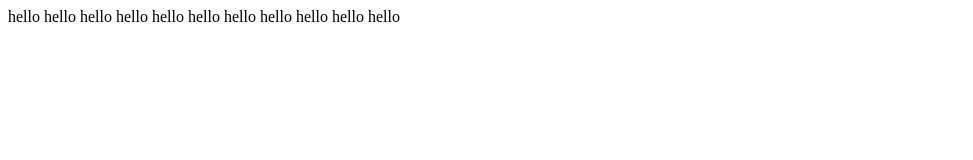
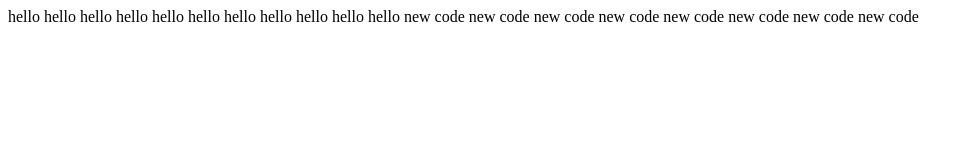
Before and after one commit to matarse/education, a plain HTML site: page index.html in a window 1280 px wide. Shown: the whole page, without its empty margins (0-973 px from the left). Drawn offline with Linux system fonts and the light colour scheme.

Commit message:
comment3

```diff
--- a/index.html
+++ b/index.html
@@ -18,5 +18,13 @@
        hello
        hello
        hello
+       new code
+       new code
+       new code
+       new code
+       new code
+       new code
+       new code
+       new code
     </body>
     </html>
```
